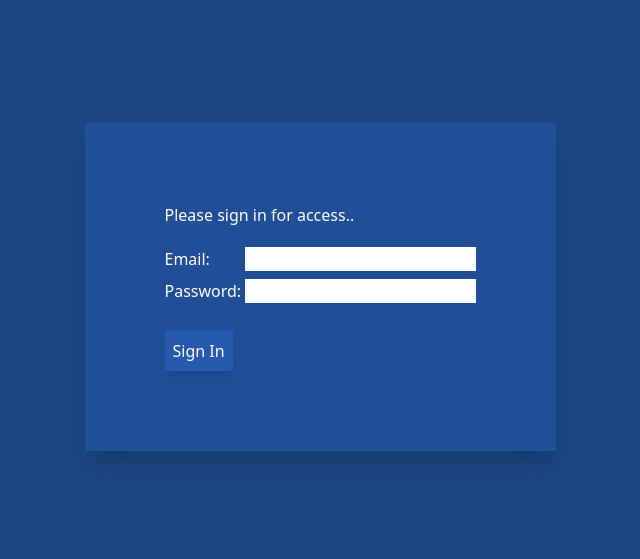
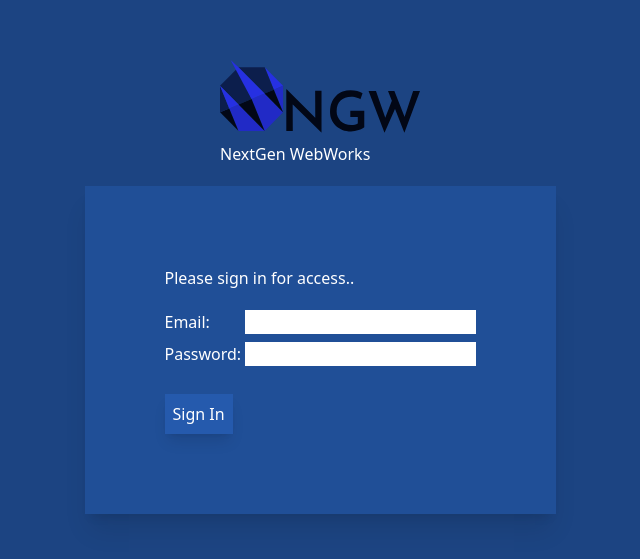
Before and after one commit to webdevRafa/crm-test, a React (Vite) app: page / in a window 1280 px wide. Shown: the part 113-672 px from the top of the page, without its empty margins (320-960 px from the left). Built offline with nearby package versions, Linux system fonts and the light colour scheme; no server answers.

Commit message:
adding a logo

```diff
--- a/src/App.tsx
+++ b/src/App.tsx
@@ -21,7 +21,9 @@ const AppContent: React.FC = () => {
           <PremiumMembers />
         </>
       ) : (
-        <SignIn />
+        <>
+          <SignIn />
+        </>
       )}
     </div>
   );
--- a/src/SignIn.tsx
+++ b/src/SignIn.tsx
@@ -1,7 +1,7 @@
 import { signInWithEmailAndPassword } from "firebase/auth";
 import { auth } from "./firebaseConfig";
 import { useState } from "react";
-
+import logo from "./assets/ngw.svg";
 const SignIn: React.FC = () => {
   const [email, setEmail] = useState("");
   const [password, setPassword] = useState("");
@@ -20,7 +20,11 @@ const SignIn: React.FC = () => {
 
   return (
     <>
-      <div className="flex items-center justify-center h-[100vh] w-full">
+      <div className="flex items-center flex-col justify-center h-[100vh] w-full">
+        <div className="flex justify-start flex-col">
+          <img className="h-auto w-[200px]" src={logo} alt="" />
+          <h1 className="text-white mb-5">NextGen WebWorks</h1>
+        </div>
         <div className="bg-blue-med p-20 shadow-xl">
           <h2 className="text-white mb-5">Please sign in for access..</h2>
           {error && <p style={{ color: "red" }}>{error}</p>}
```
Also changed, not shown: src/assets/ngw.svg (added).
